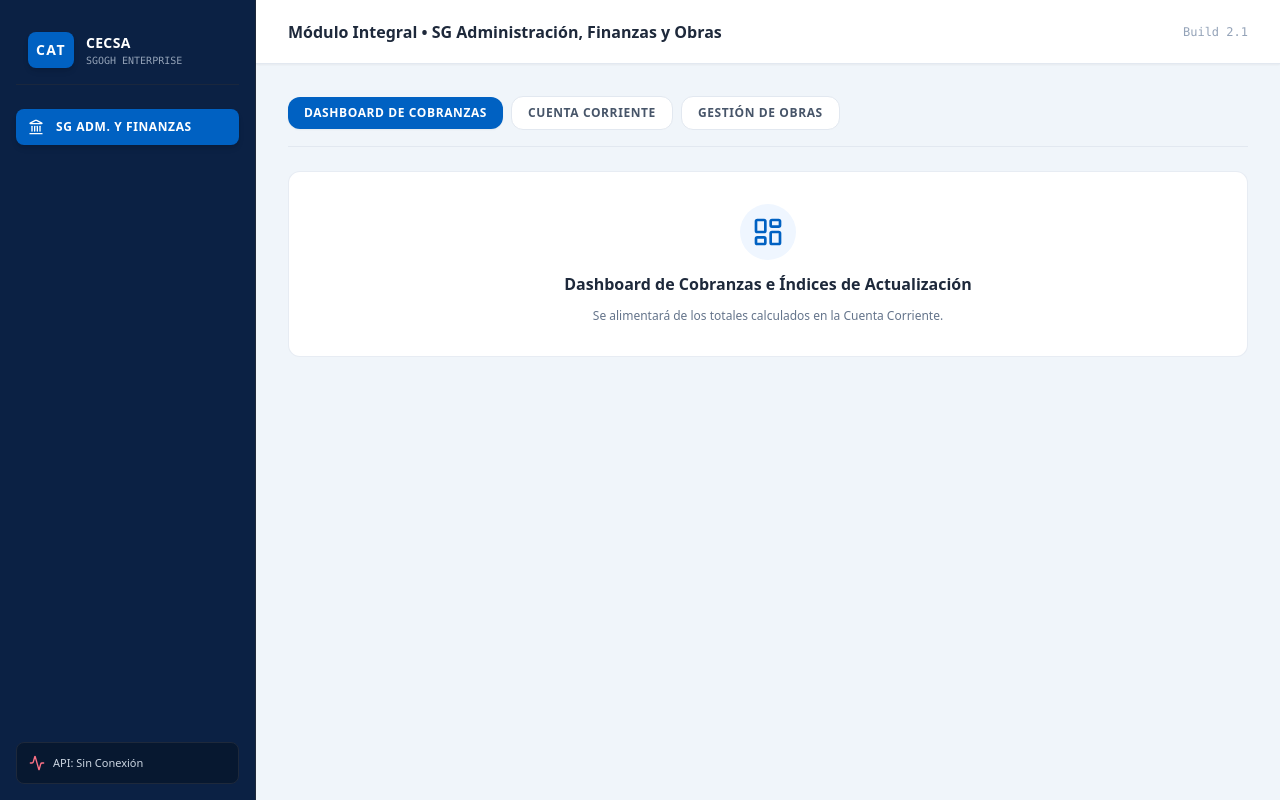
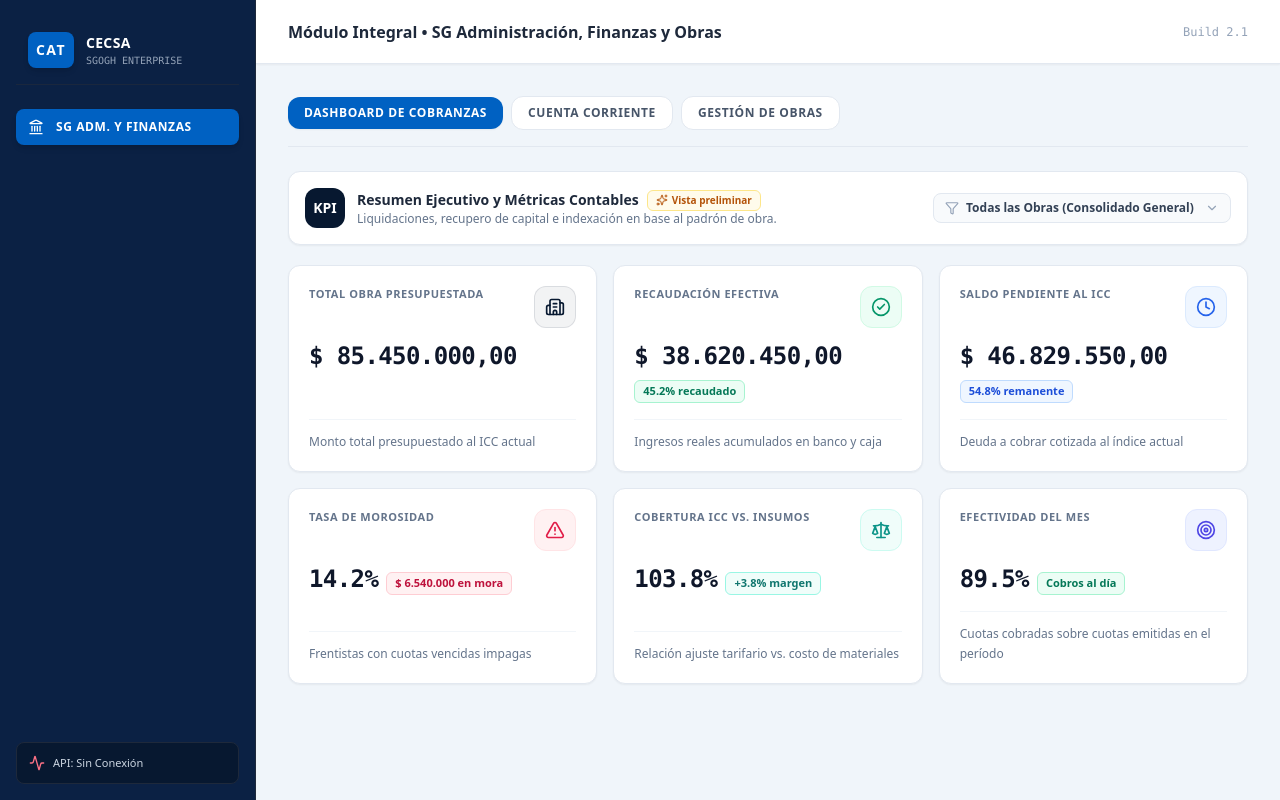
Before and after one commit to nacheque/SGOGH-ENTERPRISE, a React (Vite) app in the folder frontend/: page / in a window 1280 px wide. Built offline with nearby package versions, Linux system fonts and the light colour scheme; no server answers.

Commit message:
frontend - KPIs de Referencia para mas adelante

```diff
--- /dev/null
+++ b/frontend/src/components/finanzas/DashboardKPIs.tsx
@@ -0,0 +1,179 @@
+import React from 'react';
+import {
+  Building2,
+  CheckCircle2,
+  Clock,
+  AlertTriangle,
+  Scale,
+  Target,
+  ChevronDown,
+  Filter,
+  Sparkles,
+} from 'lucide-react';
+
+interface KPICardProps {
+  titulo: string;
+  valor: string;
+  subtexto: string;
+  icono: React.ElementType;
+  badgeTexto?: string;
+  badgeClase?: string;
+  iconoContenedorClase: string;
+}
+
+const KPICard: React.FC<KPICardProps> = ({
+  titulo,
+  valor,
+  subtexto,
+  icono: Icono,
+  badgeTexto,
+  badgeClase,
+  iconoContenedorClase,
+}) => {
+  return (
+    <div className="bg-white rounded-xl border border-slate-200 p-5 shadow-sm hover:shadow-md transition-shadow flex flex-col justify-between group">
+      <div>
+        <div className="flex items-start justify-between gap-3">
+          <span className="text-[11px] font-bold text-slate-500 uppercase tracking-wider">
+            {titulo}
+          </span>
+          <div
+            className={`p-2.5 rounded-xl border transition-colors ${iconoContenedorClase}`}
+          >
+            <Icono className="w-5 h-5" />
+          </div>
+        </div>
+
+        <div className="mt-3 flex items-baseline gap-2 flex-wrap">
+          <span className="text-2xl font-bold font-mono text-slate-900 tracking-tight">
+            {valor}
+          </span>
+          {badgeTexto && (
+            <span
+              className={`text-[11px] font-semibold px-2 py-0.5 rounded-md border ${badgeClase}`}
+            >
+              {badgeTexto}
+            </span>
+          )}
+        </div>
+      </div>
+
+      <div className="mt-4 pt-3 border-t border-slate-100 flex items-center justify-between">
+        <p className="text-xs text-slate-500 font-medium leading-relaxed">
+          {subtexto}
+        </p>
+      </div>
+    </div>
+  );
+};
+
+export const DashboardKPIs: React.FC = () => {
+  return (
+    <div className="w-full space-y-5">
+      {/* Barra Superior de Contexto y Selector de Obra (Estático) */}
+      <div className="bg-white rounded-xl border border-slate-200 p-4 shadow-sm flex flex-col sm:flex-row sm:items-center justify-between gap-4">
+        <div className="flex items-center gap-3">
+          <div className="w-10 h-10 rounded-xl bg-[#071830] text-white flex items-center justify-center font-bold text-sm shadow-xs">
+            KPI
+          </div>
+          <div>
+            <div className="flex items-center gap-2">
+              <h2 className="text-sm font-bold text-slate-800">
+                Resumen Ejecutivo y Métricas Contables
+              </h2>
+              <span className="inline-flex items-center gap-1 text-[10px] font-bold text-amber-700 bg-amber-50 border border-amber-200 px-2 py-0.5 rounded-md">
+                <Sparkles className="w-3 h-3" />
+                Vista preliminar
+              </span>
+            </div>
+            <p className="text-xs text-slate-500">
+              Liquidaciones, recupero de capital e indexación en base al padrón de obra.
+            </p>
+          </div>
+        </div>
+
+        <div className="flex items-center gap-2">
+          <div className="relative inline-flex items-center">
+            <Filter className="w-3.5 h-3.5 text-slate-400 absolute left-3 pointer-events-none" />
+            <select
+              defaultValue="all"
+              className="pl-8 pr-9 py-1.5 text-xs font-semibold text-slate-700 bg-slate-50 hover:bg-slate-100 border border-slate-200 rounded-lg outline-none cursor-pointer appearance-none transition-colors"
+            >
+              <option value="all">Todas las Obras (Consolidado General)</option>
+              <option value="1">Red de Gas - San Martín (Etapa 1)</option>
+              <option value="2">Ampliación Gasoducto Central</option>
+            </select>
+            <ChevronDown className="w-3.5 h-3.5 text-slate-400 absolute right-3 pointer-events-none" />
+          </div>
+        </div>
+      </div>
+
+      {/* Grilla Responsiva: 6 Tarjetas KPI */}
+      <div className="grid grid-cols-1 md:grid-cols-2 lg:grid-cols-3 gap-4">
+        {/* 1. Total Obra */}
+        <KPICard
+          titulo="Total Obra Presupuestada"
+          valor="$ 85.450.000,00"
+          subtexto="Monto total presupuestado al ICC actual"
+          icono={Building2}
+          iconoContenedorClase="bg-[#071830]/5 text-[#071830] border-[#071830]/10 group-hover:bg-[#071830] group-hover:text-white"
+        />
+
+        {/* 2. Cobrado */}
+        <KPICard
+          titulo="Recaudación Efectiva"
+          valor="$ 38.620.450,00"
+          badgeTexto="45.2% recaudado"
+          badgeClase="bg-emerald-50 text-emerald-700 border-emerald-200"
+          subtexto="Ingresos reales acumulados en banco y caja"
+          icono={CheckCircle2}
+          iconoContenedorClase="bg-emerald-50 text-emerald-600 border-emerald-100 group-hover:bg-emerald-600 group-hover:text-white"
+        />
+
+        {/* 3. Saldo Pendiente al ICC de hoy */}
+        <KPICard
+          titulo="Saldo Pendiente al ICC"
+          valor="$ 46.829.550,00"
+          badgeTexto="54.8% remanente"
+          badgeClase="bg-blue-50 text-blue-700 border-blue-200"
+          subtexto="Deuda a cobrar cotizada al índice actual"
+          icono={Clock}
+          iconoContenedorClase="bg-blue-50 text-blue-600 border-blue-100 group-hover:bg-[#0b2144] group-hover:text-white"
+        />
+
+        {/* 4. Morosidad % */}
+        <KPICard
+          titulo="Tasa de Morosidad"
+          valor="14.2%"
+          badgeTexto="$ 6.540.000 en mora"
+          badgeClase="bg-rose-50 text-rose-700 border-rose-200"
+          subtexto="Frentistas con cuotas vencidas impagas"
+          icono={AlertTriangle}
+          iconoContenedorClase="bg-rose-50 text-rose-600 border-rose-100 group-hover:bg-rose-600 group-hover:text-white"
+        />
+
+        {/* 5. Cobertura ICC vs. Insumos */}
+        <KPICard
+          titulo="Cobertura ICC vs. Insumos"
+          valor="103.8%"
+          badgeTexto="+3.8% margen"
+          badgeClase="bg-teal-50 text-teal-700 border-teal-200"
+          subtexto="Relación ajuste tarifario vs. costo de materiales"
+          icono={Scale}
+          iconoContenedorClase="bg-teal-50 text-teal-600 border-teal-100 group-hover:bg-teal-600 group-hover:text-white"
+        />
+
+        {/* 6. % Efectividad del mes */}
+        <KPICard
+          titulo="Efectividad del Mes"
+          valor="89.5%"
+          badgeTexto="Cobros al día"
+          badgeClase="bg-emerald-50 text-emerald-700 border-emerald-200"
+          subtexto="Cuotas cobradas sobre cuotas emitidas en el período"
+          icono={Target}
+          iconoContenedorClase="bg-indigo-50 text-indigo-600 border-indigo-100 group-hover:bg-indigo-600 group-hover:text-white"
+        />
+      </div>
+    </div>
+  );
+};
--- a/frontend/src/views/FinanzasView.tsx
+++ b/frontend/src/views/FinanzasView.tsx
@@ -7,6 +7,7 @@ import { CuentaCorrienteTable } from '../components/finanzas/CuentaCorrienteTabl
 import { LayoutDashboard } from 'lucide-react';
 import { PlanCuotasModal } from '../components/finanzas/PlanCuotasModal';
 import { ObrasView } from './ObrasView';
+import { DashboardKPIs } from '../components/finanzas/DashboardKPIs';
 
 interface Props {
   showToast: (msg: string, type: 'success' | 'error') => void;
@@ -167,16 +168,8 @@ export const FinanzasView: React.FC<Props> = ({ showToast }) => {
 
       {/* PESTAÑA 3: DASHBOARD */}
       {activeTab === 'dashboard' && (
-        <div className="bg-white rounded-xl border border-slate-200/80 p-8 text-center space-y-3 animate-in fade-in duration-150">
-          <div className="inline-flex p-3 bg-blue-50 text-brand-600 rounded-full">
-            <LayoutDashboard className="w-8 h-8" />
-          </div>
-          <h3 className="text-base font-bold text-slate-800">
-            Dashboard de Cobranzas e Índices de Actualización
-          </h3>
-          <p className="text-xs text-slate-500 max-w-md mx-auto">
-            Se alimentará de los totales calculados en la Cuenta Corriente.
-          </p>
+        <div className="animate-in fade-in duration-200">
+          <DashboardKPIs />
         </div>
       )}
     </div>
```
